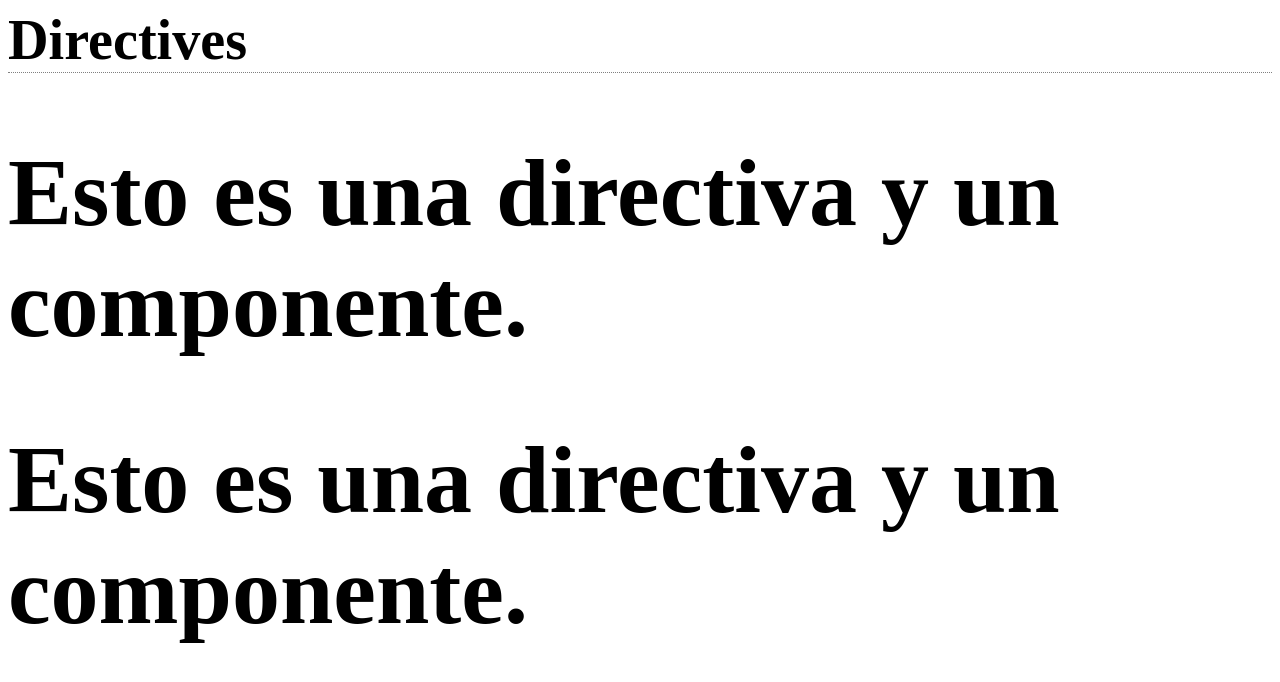
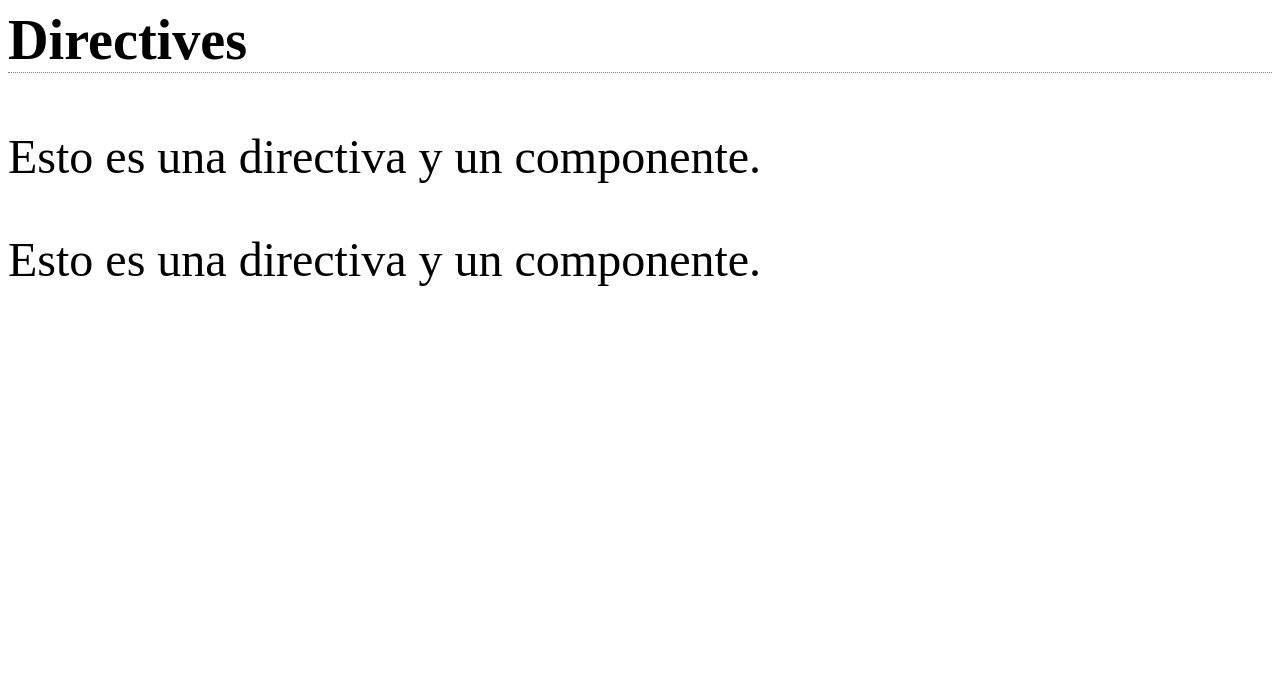
Before and after one commit to chris-ramon/eneisoft-angularjs, a plain HTML site: page index.html in a window 1280 px wide. Drawn offline with nearby package versions, Linux system fonts and the light colour scheme.

Commit message:
upd: styles

```diff
--- a/app.js
+++ b/app.js
@@ -3,6 +3,6 @@ var myApp = angular.module('myApp', []);
 myApp.directive('miDirectiva', function() {
   return {
       restrict: 'AE',
-      template: '<h1>Esto es una directiva y un componente.</h1>'
+      template: '<p>Esto es una directiva y un componente.</p>'
   }
 });
```
Also changed, not shown: main.css (line endings or trailing spaces).
